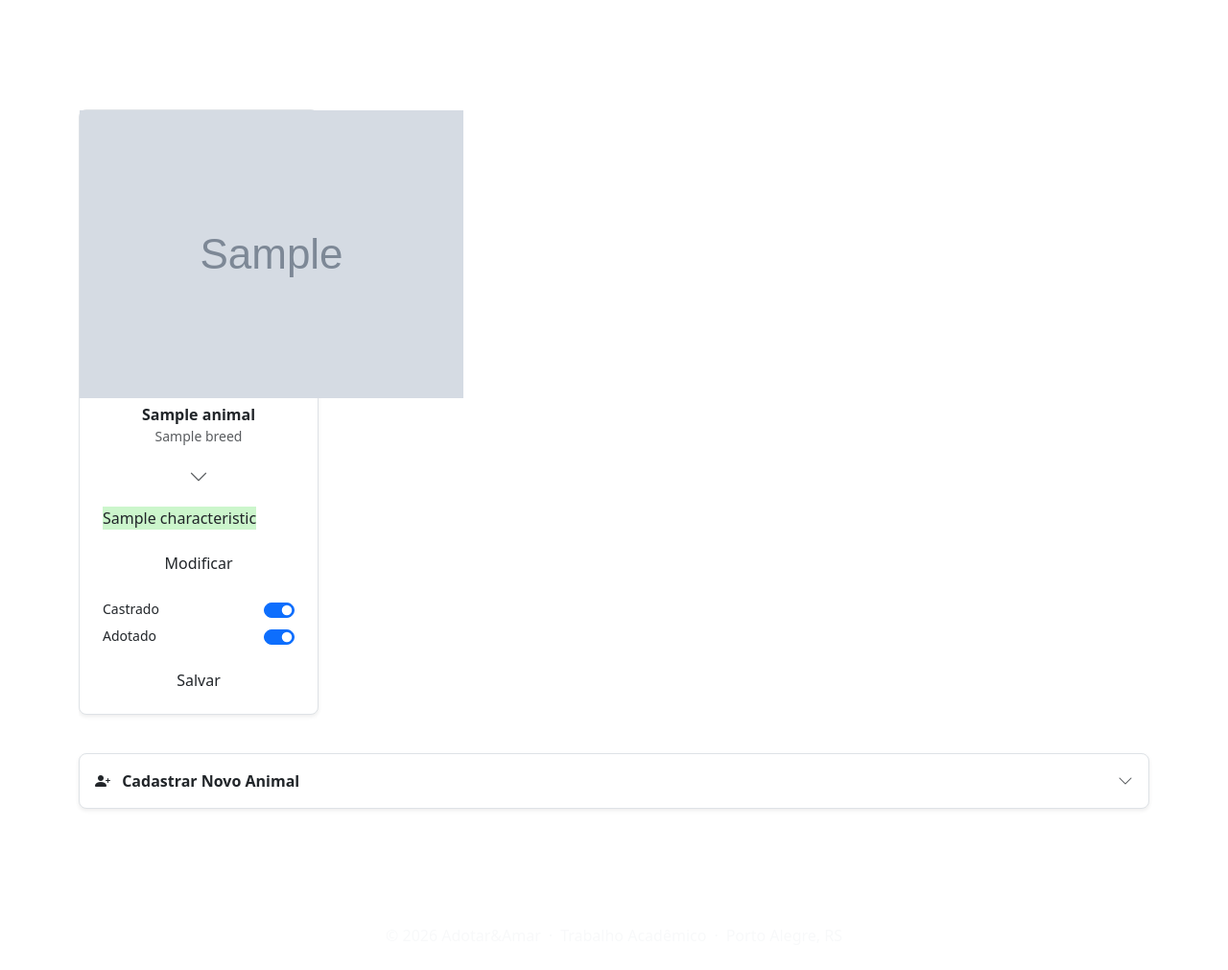
After one commit to anleaes/2026-1-SDM-Segunda-Noite-ZS-07, a Django app: page /animais/listar/management/ in a window 1280 px wide, after a click that opens the changed part. The commit adds this page. Shown: the whole page at 96% size. Run offline with Django 5.2, Linux system fonts and the light colour scheme; a user stored in the database is signed in; tables that the repository leaves empty hold one stand-in row (values such as "Sample post"); grey boxes marked "Sample" are stand-in pictures.

Commit message:
Create an animal management page.

```diff
--- a/apps/adopters/views.py
+++ b/apps/adopters/views.py
@@ -145,6 +145,7 @@ def add_adopter(request):
 
     return redirect(template_name)
 
+@user_passes_test(is_admin_or_mod)
 def edit_adopter(request, register_adopter):
     template_name = 'core:management_panel'
     adopter = get_object_or_404(Adopter, register=register_adopter)
--- /dev/null
+++ b/apps/animals/forms.py
@@ -0,0 +1,16 @@
+from django import forms
+from .models import Animal
+
+class AnimalForm(forms.ModelForm):
+    class Meta:
+        model = Animal
+        fields = [
+            'name', 'birth_date', 'sex', 'size', 'color',
+            'listedAt', 'photo', 'breed', 'sterilized',
+            'adopted', 'characteristic'
+        ]
+
+        widgets = {
+            'birth_date': forms.DateInput(attrs={'type': 'date'}),
+            'listedAt': forms.DateInput(attrs={'type': 'date'}),
+        }
--- a/apps/animals/models.py
+++ b/apps/animals/models.py
@@ -18,10 +18,7 @@ class Animal(models.Model):
     color = models.CharField('Cor', max_length=50, null=False, blank=False,)
     sterilized = models.BooleanField('Castrado', null=False,  blank=False, default=False)
     listedAt = models.DateField('Data de Listagem', null=False, blank=False)
-    adopted = models.BooleanField('Adotado', null=False, default=False, choices=[
-        (True, 'Adotado'),
-        (False, 'Para adoção'),
-        ])
+    adopted = models.BooleanField('Adotado', null=False, default=False)
     photo = models.ImageField('Foto', upload_to='photos', null=True, blank=True)
     breed = models.ForeignKey(Breed, on_delete=models.CASCADE)
     characteristic = models.ManyToManyField(Characteristic, verbose_name='Caracteristicas')
--- a/apps/animals/urls.py
+++ b/apps/animals/urls.py
@@ -8,7 +8,9 @@ router = routers.SimpleRouter()
 router.register('', views.AnimalViewSet, basename='animais')
 
 urlpatterns = [
-    path('listar/', views.list_animals, name='list_animals'),
+    path('listar/<str:direction>/', views.list_animals, name='list_animals'),
     path('detalhes/<int:pk>/', views.animal_detail, name='animal_detail'),
+    path('editar/<int:id_animal>/', views.edit_animal, name='edit_animal'),
+    path('adicionar/', views.add_animal, name='add_animal'),
     path('', include(router.urls)),
 ]
--- a/apps/animals/views.py
+++ b/apps/animals/views.py
@@ -1,12 +1,13 @@
-from django.shortcuts import render, get_object_or_404
+from django.shortcuts import render, get_object_or_404, redirect
+from django.contrib.auth.decorators import user_passes_test
 from .models import Animal
 from species.models import Specie
 from characteristics.models import Characteristic
 from rest_framework import viewsets
 from .serializer import AnimalSerializer
+from .forms import AnimalForm
 
 # Create your views here.
-
 
 class AnimalViewSet(viewsets.ModelViewSet):
     queryset = Animal.objects.all()
@@ -18,19 +19,45 @@ class AnimalViewSet(viewsets.ModelViewSet):
         'vaccination_set__vaccineitem_set__vaccines'
     ).all()
 
+def is_admin_or_mod(user):
+    return user.is_authenticated and user.is_staff
 
-def list_animals(request):
-    template_name = 'animals/list_animals.html'
-    animals = Animal.objects.filter(adopted=False)
-    species = Specie.objects.filter()
-    characteristics = Characteristic.objects.filter()
+@user_passes_test(is_admin_or_mod)
+def add_animal(request):
+    if request.method == 'POST':
+        form = AnimalForm(request.POST, request.FILES)
+        if form.is_valid():
+            form.save()
+
+    return redirect('animals:list_animals', direction='management')
+
+def list_animals(request, direction):
+    if request.method == 'POST':
+        animal_id = request.POST.get('animal_id')
+        if animal_id:
+            animal = get_object_or_404(Animal, pk=animal_id)
+            animal.sterilized = request.POST.get('sterilized') == 'on'
+            animal.adopted = request.POST.get('adopted') == 'on'
+            animal.save()
+            return redirect('animals:list_animals', direction=direction)
+
+    animals = Animal.objects.all()
+    species = Specie.objects.all()
+    characteristics = Characteristic.objects.all()
     context = {
         'animals': animals,
         'species': species,
         'characteristics': characteristics,
     }
+
+    if direction == 'management':
+        template_name = 'animals/list_animals_management.html'
+        form_animals = AnimalForm()
+        context['form_animals'] = form_animals
+    elif direction == 'all':
+        template_name = 'animals/list_animals.html'
+
     return render(request, template_name, context)
-
 
 def animal_detail(request, pk):
     template_name = 'animals/animal_detail.html'
@@ -40,3 +67,25 @@ def animal_detail(request, pk):
         pk=pk
     )
     return render(request, template_name, {'animal': animal})
+
+@user_passes_test(is_admin_or_mod)
+def edit_animal(request, id_animal):
+    animal = get_object_or_404(Animal, id=id_animal)
+    if request.method == 'POST':
+
+        if 'quick_status_update' in request.POST:
+            animal.sterilized = request.POST.get('sterilized') == 'on'
+            animal.adopted = request.POST.get('adopted') == 'on'
+            animal.save()
+            return redirect('animals:list_animals', direction='management')
+
+        if 'quick_characteristics_update' in request.POST:
+            animal.characteristic.set(request.POST.getlist('characteristics'))
+            return redirect('animals:list_animals', direction='management')
+
+        form = AnimalForm(request.POST, instance=animal)
+        if form.is_valid():
+            form.save()
+            return redirect('animals:list_animals', direction='management')
+
+    return redirect('animals:list_animals', direction='management')
--- a/apps/core/views.py
+++ b/apps/core/views.py
@@ -11,7 +11,10 @@ from adopters.forms import AdopterForm
 
 def home(request):
     template_name ='core/home.html'
-    animals = Animal.objects.filter(adopted=False).prefetch_related('characteristic')
+
+    all_animals = Animal.objects.all().prefetch_related('characteristic')
+    animals = [animal for animal in all_animals if not animal.adopted]
+
     context = {
         'animals': animals
     }
--- /dev/null
+++ b/templates/animals/list_animals_management.html
@@ -0,0 +1,182 @@
+{% extends 'base.html' %}
+{% load static %}
+
+{% block title %}{{ block.super }}{% endblock title %}
+
+{% block extra_css %}
+    <link rel="stylesheet" href="{% static 'css/list_animals_management.css' %}">
+{% endblock extra_css %}
+
+{% block body %}
+<div class="container py-4">
+
+    <div class="rn-card">
+
+        <div class="tab-content" id="tabGerenciamentoConteudo">
+
+            <div class="tab-pane fade show active mb-3" id="animals-panel" role="tabpanel" aria-labelledby="animals-tab">
+
+                <div class="d-flex gap-3 overflow-auto flex-nowrap pb-4 align-items-start">
+
+                    {% for animal in animals %}
+                    <div class="border rounded-3 p-0 bg-white shadow-sm flex-shrink-0" style="width: 250px;">
+
+                        <div class="text-center cursor-pointer" data-bs-toggle="collapse" data-bs-target="#animal-collapse-{{ animal.id }}" style="cursor: pointer;">
+                            {% if animal.photo %}
+                                <img class="foto-animal" src="{{ animal.photo.url }}">
+                            {% else %}
+                                <div class="foto-animal d-flex align-items-center justify-content-center bg-light border text-muted" style="width: 100%; height: 150px; object-fit: cover;">
+                                    <i class="bi bi-camera fs-1"></i>
+                                </div>
+                            {% endif %}
+                            <div class="mt-2 mb-3">
+                                <h6 class="fw-bold mb-0" style="color: var(--text);">{{ animal.name }}</h6>
+                                <small class="text-muted">{{ animal.breed }}</small>
+                            </div>
+                            <i class="bi bi-chevron-down text-muted fs-5"></i>
+                        </div>
+
+                        <div class="collapse mx-4" id="animal-collapse-{{ animal.id }}">
+
+                            <div class="d-flex flex-wrap gap-2 mt-3">
+                                {% for char in animal.characteristic.all %}
+                                    <span class="badge-caracteristica"
+                                    style=" {% if char.is_positive %}
+                                    background-color:rgba(0, 210, 0, 0.2);
+                                    color: var(--success);
+                                    border: 1px solid var(--success);
+                                    {% else %}
+                                    background-color:rgba(210, 0, 0, 0.2);
+                                    color: var(--error);
+                                    border: 1px solid var(--error);
+                                    {% endif %}">
+                                        {{ char }}
+                                    </span>
+                                {% empty %}
+                                    <small class="text-muted text-center w-100">Nenhuma característica.</small>
+                                {% endfor %}
+                            </div>
+
+                            <button type="button" class="btn botao-filtro my-3 mx-auto d-block btn-modificar-char" data-animal-id="{{ animal.id }}" data-animal-name="{{ animal.name }}" data-chars="{% for c in animal.characteristic.all %}{{ c.id }},{% endfor %}">
+                                Modificar
+                            </button>
+
+                            <form method="POST" action="{% url "animals:edit_animal" animal.id %}">
+                                {% csrf_token %}
+                                <input type="hidden" name="quick_status_update" value="true">
+
+                                <div class="d-flex flex-column gap-1 mt-2">
+                                    <div class="form-check form-switch d-flex justify-content-between align-items-center ps-0 m-0">
+                                        <label class="form-check-label fw-medium small">Castrado</label>
+                                        <input class="form-check-input ms-0 shadow-none custom-switch" type="checkbox" role="switch" name="sterilized"{% if animal.sterilized %}checked{% endif %}>
+                                    </div>
+                                    <div class="form-check form-switch d-flex justify-content-between align-items-center ps-0 m-0">
+                                        <label class="form-check-label fw-medium small">Adotado</label>
+                                        <input class="form-check-input ms-0 shadow-none custom-switch" type="checkbox" role="switch" name="adopted" {% if animal.adopted %}checked{% endif %}>
+                                    </div>
+                                </div>
+                                <button type="submit" class="btn botao-filtro my-3 mx-auto d-block">
+                                    Salvar
+                                </button>
+                            </form>
+                        </div>
+                    </div>
+                    {% empty %}
+                    <div class="w-100 text-center text-muted py-5">
+                        <i class="bi bi-inbox fs-1 d-block mb-2"></i>
+                        Nenhum animal cadastrado.
+                    </div>
+                    {% endfor %}
+                </div>
+            </div>
+
+            <div class="border rounded-3 bg-white shadow-sm mb-4 overflow-hidden">
+                <div class="d-flex justify-content-between align-items-center p-3"
+                        style="cursor: pointer;"
+                        data-bs-toggle="collapse"
+                        data-bs-target="#formNovoAnimal">
+                    <span class="fw-bold fs-6" style="color: var(--text);">
+                        <i class="bi bi-person-plus-fill me-2" style="color: var(--primary);"></i>
+                        Cadastrar Novo Animal
+                    </span>
+                    <i class="bi bi-chevron-down text-muted"></i>
+                </div>
+
+                <div class="collapse" id="formNovoAnimal">
+                    <div class="p-4">
+                        <form action="{% url 'animals:add_animal' %}" method="POST" enctype="multipart/form-data">
+                            {% csrf_token %}
+
+                            <div class="form-django">
+                                {{ form_animals.as_p }}
+                            </div>
+
+                            <div class="text-end mt-4 pt-3 border-top">
+                                <button type="submit" class="btn botao-filtro px-4 py-2 fw-bold">Salvar Animal</button>
+                            </div>
+                        </form>
+                    </div>
+                </div>
+            </div>
+
+        </div>
+
+    </div>
+</div>
+
+<div class="modal fade text-start" id="modal-char" tabindex="-1" aria-hidden="true">
+    <div class="modal-dialog modal-dialog-centered">
+        <div class="modal-content">
+            <div class="modal-header">
+                <h5 class="modal-title" id="modal-char-title" style="color: var(--text);">Características</h5>
+                <button type="button" class="btn-close" data-bs-dismiss="modal" aria-label="Fechar"></button>
+            </div>
+
+            <form method="POST" id="form-edit-char" action="">
+                {% csrf_token %}
+                <input type="hidden" name="quick_characteristics_update" id="modal-animal-id" value="">
+
+                <div class="modal-body">
+                    <p class="small text-muted mb-2">Características Positivas:</p>
+
+                    <div class="d-flex flex-wrap gap-2 mb-4">
+                        {% for char in characteristics %}
+                            {% if char.is_positive %}
+                                <input type="checkbox"
+                                    class="btn-check-custom char-checkbox char-positiva"
+                                    name="characteristics"
+                                    id="char-{{ char.id }}"
+                                    value="{{ char.id }}">
+                                <label class="badge-interativo" for="char-{{ char.id }}">
+                                    {{ char }}
+                                </label>
+                            {% endif %}
+                        {% endfor %}
+                    </div>
+
+                    <p class="small text-muted mb-2">Características Negativas:</p>
+
+                    <div class="d-flex flex-wrap gap-2">
+                        {% for char in characteristics %}
+                            {% if not char.is_positive %}
+                                <input type="checkbox"
+                                    class="btn-check-custom char-checkbox char-negativa"
+                                    name="characteristics"
+                                    id="char-{{ char.id }}"
+                                    value="{{ char.id }}">
+                                <label class="badge-interativo" for="char-{{ char.id }}">
+                                    {{ char }}
+                                </label>
+                            {% endif %}
+                        {% endfor %}
+                    </div>
+                </div>
+                <div class="modal-footer border-top-0 pt-0">
+                    <button type="button" class="btn btn-secondary" data-bs-dismiss="modal">Cancelar</button>
+                    <button type="submit" class="btn botao-filtro">Salvar Alterações</button>
+                </div>
+            </form>
+        </div>
+    </div>
+</div>
+{% endblock body %}
--- a/templates/base.html
+++ b/templates/base.html
@@ -29,7 +29,7 @@
                 <ul class="navbar-nav align-items-center mt-3 mt-md-0 gap-2">
 
                     <li class="nav-item w-100">
-                        <a href="{% url 'animals:list_animals' %}" class="nav-link fs-5 text-white">
+                        <a href="{% url "animals:list_animals" "all" %}" class="nav-link fs-5 text-white">
                             Animais
                         </a>
                     </li>
```
Also changed, not shown: templates/dashboard/management_panel.html (+10 -0 lines), media/photos/foto-bento.jpg (added), 2 other files.
